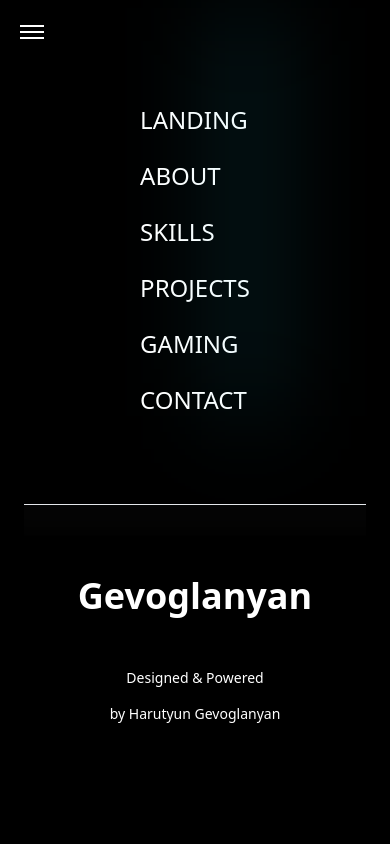
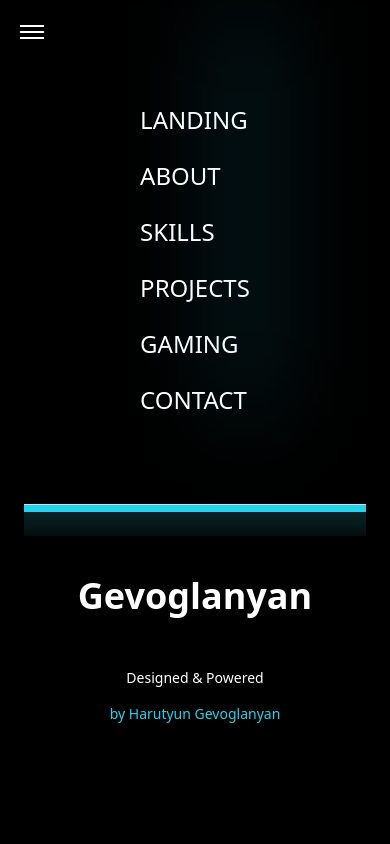
Before and after one commit to gevoglanyan/Gevoglanyan, a React (Create React App) app: page / in a window 390 px wide. Both pictures are taken after a click on the button 32 px from the left and 32 px from the top of the page. Shown: the top 844 px of the page. Built offline with nearby package versions, Linux system fonts and the light colour scheme; the HTML template or start-up script is replaced by a standard one.

Commit message:
Color Fixes

```diff
--- a/src/components/Menu.js
+++ b/src/components/Menu.js
@@ -56,20 +56,19 @@ const MobileMenu = ({ onClose }) => {
 
         <footer className="relative mt-10">
           <div className="relative overflow-hidden pb-8">
-            <hr className="absolute left-[-10%] h-2 w-[200vw] bg-white-400" />
-            <hr className="absolute left-[-10%] h-2 w-[200vw] bg-white-400 blur-[20px]" />
+            <hr className="absolute left-[-10%] h-2 w-[200vw] bg-cyan-400" />
+            <hr className="absolute left-[-10%] h-2 w-[200vw] bg-cyan-400 blur-[20px]" />
           </div>
           <div className="text-4xl font-bold text-center text-white mb-6">
-            < br /> Gevoglanyan
+            <br /> Gevoglanyan
           </div>
           <section className="flex flex-col gap-4 items-center mt-8 text-sm text-white-400">
             <div>
-              <br/>Designed & Powered
+              <br />Designed & Powered
             </div>
-            <div>
+            <div className="text-cyan-400">
               by Harutyun Gevoglanyan
             </div>
-
           </section>
         </footer>
       </div>
```
